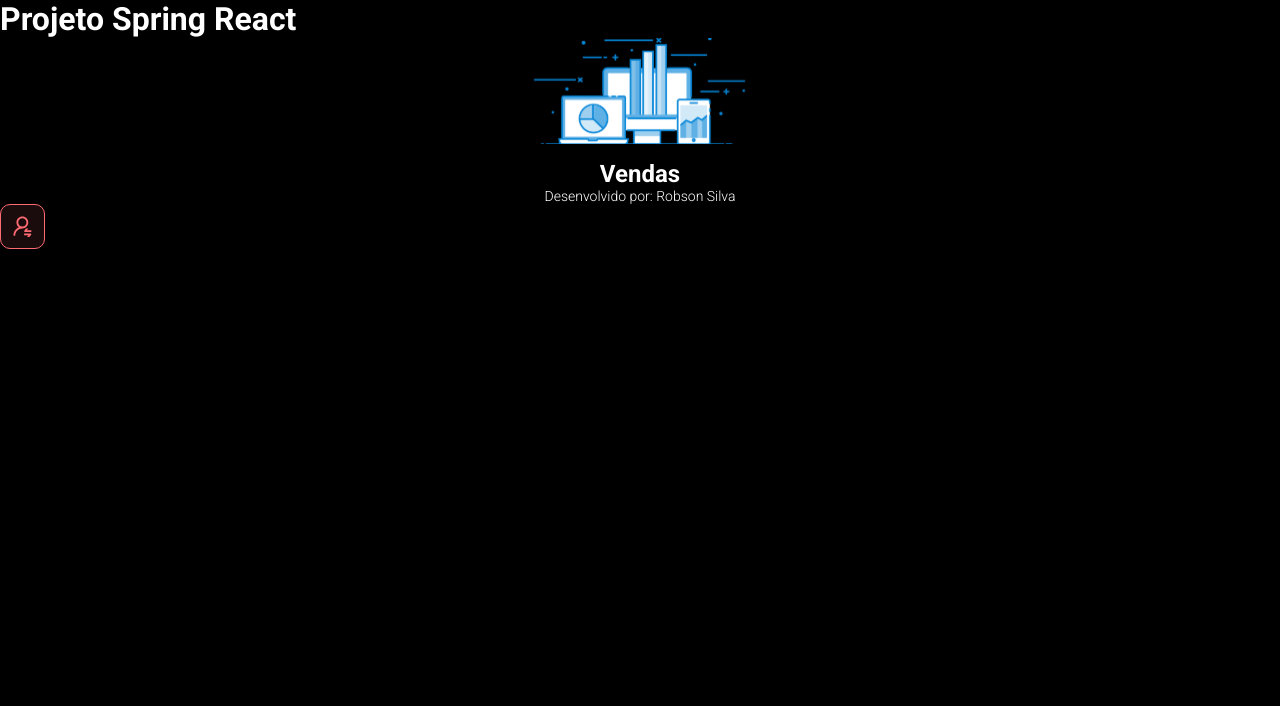
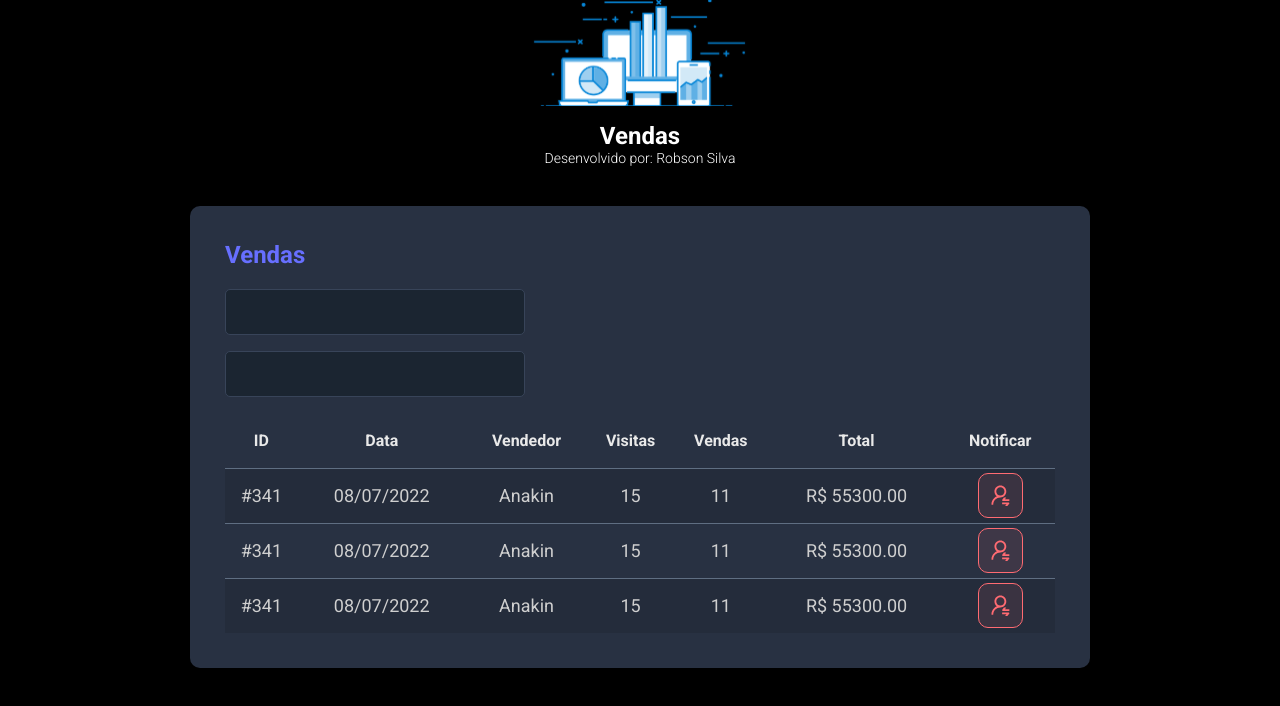
Before and after one commit to robsonpereiradasilva/vendas, a React (Vite) app in the folder frontent/: page / in a window 1280 px wide. Shown: the top 706 px of the page. Built offline with nearby package versions, Linux system fonts and the light colour scheme.

Commit message:
Add SalesCard component

```diff
--- a/frontent/src/App.tsx
+++ b/frontent/src/App.tsx
@@ -1,14 +1,20 @@
 import Header from "./components/Header"
 import NotificationButton from "./components/NotificationButton"
-
-
+import SalesCard from "./components/SalesCard"
 
 function App() {
    return (
       <>
-         <h1>Projeto Spring React</h1>
-         <Header/>
-         <NotificationButton />
+      <Header/>
+      <main>
+         <section id="sales">
+            <div className="dsmeta-container">
+               <SalesCard/>
+            </div>
+
+         </section>
+      </main>
+
       </>
    )
 }
--- /dev/null
+++ b/frontent/src/components/SalesCard/index.tsx
@@ -0,0 +1,79 @@
+import NotificationButton from '../NotificationButton'
+import './styles.css'
+
+function SalesCard() {
+    return (
+        <>
+            <div className="dsmeta-card">
+                <h2 className="dsmeta-sales-title">Vendas</h2>
+                <div>
+                    <div className="dsmeta-form-control-container">
+                        <input className="dsmeta-form-control" type="text" />
+                    </div>
+                    <div className="dsmeta-form-control-container">
+                        <input className="dsmeta-form-control" type="text" />
+                    </div>
+                </div>
+
+                <div>
+                    <table className="dsmeta-sales-table">
+                        <thead>
+                            <tr>
+                                <th className="show992">ID</th>
+                                <th className="show576">Data</th>
+                                <th>Vendedor</th>
+                                <th className="show992">Visitas</th>
+                                <th className="show992">Vendas</th>
+                                <th>Total</th>
+                                <th>Notificar</th>
+                            </tr>
+                        </thead>
+                        <tbody>
+                            <tr>
+                                <td className="show992">#341</td>
+                                <td className="show576">08/07/2022</td>
+                                <td>Anakin</td>
+                                <td className="show992">15</td>
+                                <td className="show992">11</td>
+                                <td>R$ 55300.00</td>
+                                <td>
+                                    <div className="dsmeta-red-btn-container">
+                                        <NotificationButton />
+                                    </div>
+                                </td>
+                            </tr>
+                            <tr>
+                                <td className="show992">#341</td>
+                                <td className="show576">08/07/2022</td>
+                                <td>Anakin</td>
+                                <td className="show992">15</td>
+                                <td className="show992">11</td>
+                                <td>R$ 55300.00</td>
+                                <td>
+                                    <div className="dsmeta-red-btn-container">
+                                        <NotificationButton />
+                                    </div>
+                                </td>
+                            </tr>
+                            <tr>
+                                <td className="show992">#341</td>
+                                <td className="show576">08/07/2022</td>
+                                <td>Anakin</td>
+                                <td className="show992">15</td>
+                                <td className="show992">11</td>
+                                <td>R$ 55300.00</td>
+                                <td>
+                                    <div className="dsmeta-red-btn-container">
+                                        <NotificationButton />
+                                    </div>
+                                </td>
+                            </tr>
+                        </tbody>
+                    </table>
+                </div>
+            </div>
+        </>
+    )
+}
+
+export default SalesCard
--- /dev/null
+++ b/frontent/src/components/SalesCard/styles.css
@@ -0,0 +1,97 @@
+
+.dsmeta-card {
+    background-color: #283142;
+    border-radius: 10px;
+    padding: 30px 10px;
+  }
+
+  .dsmeta-sales-title {
+    color: #676fff;
+    font-size: 24px;
+    margin-bottom: 20px;
+  }
+
+  .dsmeta-form-control-container {
+    margin-bottom: 16px;
+    max-width: 300px;
+  }
+
+  .dsmeta-form-control {
+    width: 100%;
+    height: 46px;
+    background-color: #1b2531;
+    border: 1px solid #384459;
+    border-radius: 5px;
+    color: #9aaabe;
+    padding: 0 20px;
+    font-size: 18px;
+  }
+
+  .dsmeta-sales-table {
+    width: 100%;
+    border-spacing: 0;
+    border-collapse: collapse;
+  }
+
+  .dsmeta-sales-table thead {
+    height: 55px;
+    font-size: 16px;
+    color: #e9e9e9;
+    font-weight: 700;
+  }
+
+  .dsmeta-sales-table tbody {
+    font-size: 14px;
+    font-weight: 400;
+    color: #cfcfcf;
+    text-align: center;
+  }
+
+  .dsmeta-sales-table tbody tr {
+    height: 74px;
+    border-top: 1px solid #5f6e82;
+  }
+
+  .dsmeta-sales-table tbody tr:hover > td {
+    background-color: #384459;
+  }
+
+  .dsmeta-sales-table tbody tr:nth-child(odd) {
+    background-color: #242c3b;
+  }
+
+  .dsmeta-red-btn img {
+      width: 19px;
+  }
+
+  .show576 {
+      display: none;
+  }
+
+  .show992 {
+      display: none;
+  }
+
+  @media (min-width: 576px) {
+      .show576 {
+          display: table-cell;
+      }
+
+      .dsmeta-card {
+          padding: 35px;
+      }
+
+      .dsmeta-sales-table tbody tr {
+          height: 55px;
+      }
+
+      .dsmeta-sales-table tbody {
+          font-size: 18px;
+      }
+  }
+
+  @media (min-width: 992px) {
+      .show992 {
+          display: table-cell;
+      }
+  }
--- a/frontent/src/index.css
+++ b/frontent/src/index.css
@@ -26,6 +26,26 @@ header {
   display: flex;
   align-items: center;
   justify-content: center;
+}
+
+.dsmeta-logo-container {
+  display: flex;
+  flex-direction: column;
+  align-items: center;
+}
+
+.dsmeta-logo-container img {
+  width: 235px;
+}
+
+.dsmeta-logo-container h1 {
+  margin-top: 15px;
+  font-size: 24px;
+}
+
+.dsmeta-logo-container p {
+  font-size: 14px;
+  font-weight: 300;
 }
 
 .dsmeta-card {
@@ -104,6 +124,21 @@ header {
     justify-content: center;
 }
 
+.dsmeta-red-btn {
+  height: 45px;
+  width: 45px;
+  background: rgba(255, 107, 114, 0.1);
+  border: 1px solid #ff6b72;
+  border-radius: 10px;
+  display: flex;
+  align-items: center;
+  justify-content: center;
+  cursor: pointer;
+}
+
+.dsmeta-red-btn img {
+    width: 19px;
+}
 
 .show576 {
     display: none;
```
